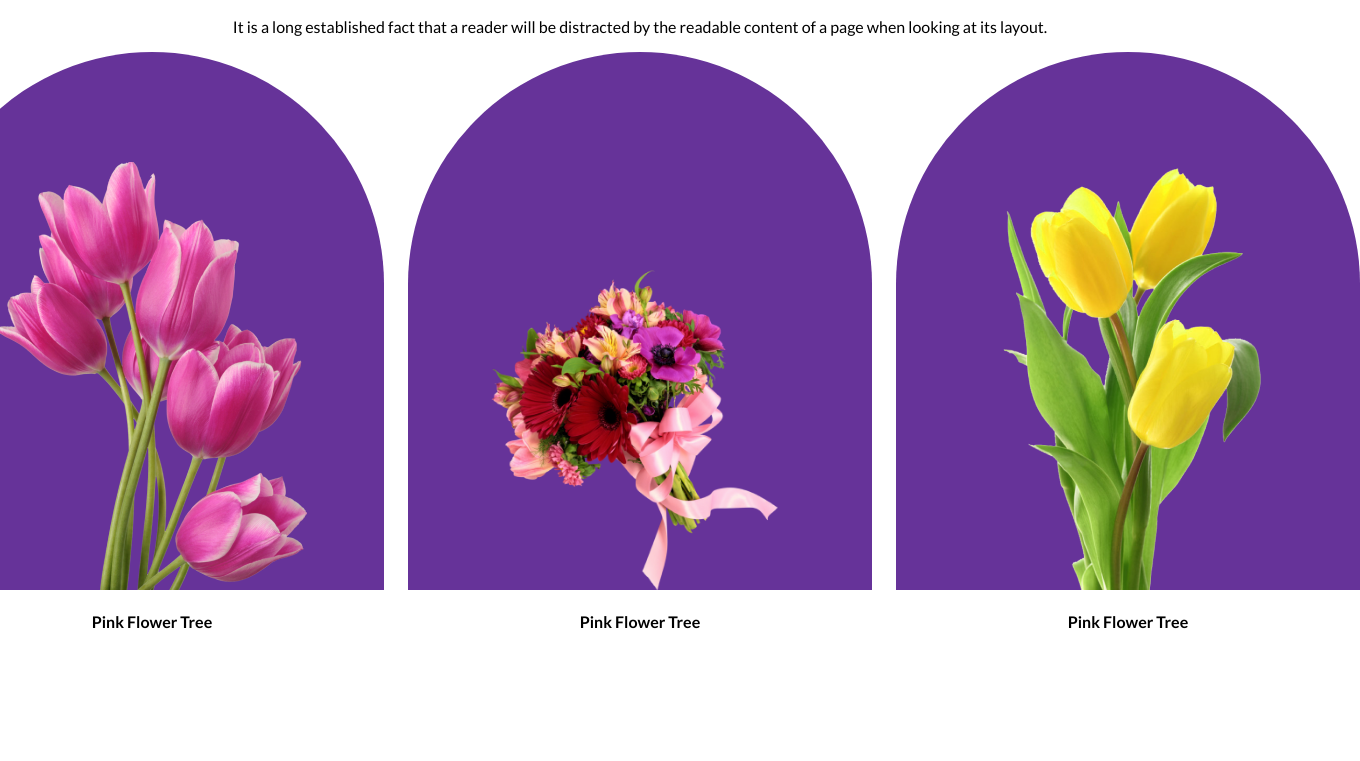
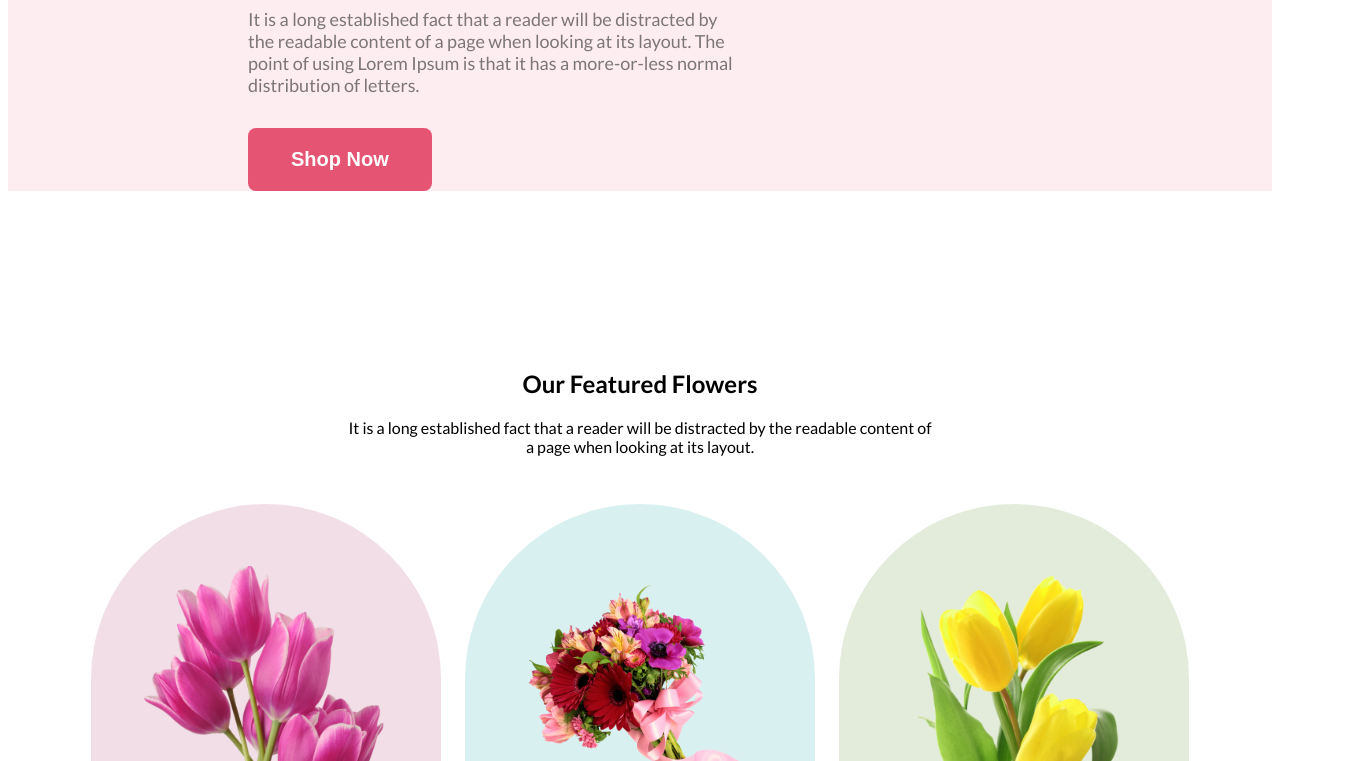
Before and after one commit to HabibShamun/FlowerShop-Website, a plain HTML site: page index.html in a window 1280 px wide. Shown: the part 637-1398 px from the top of the page, 1360 px wide, since content can reach past the window. Before the commit the page ends 1297 px from the top, so only its background shows below. Drawn offline with Linux system fonts and the light colour scheme.

Commit message:
added the featured section

```diff
--- a/index.html
+++ b/index.html
@@ -21,26 +21,28 @@
     </header>
     <main>
         <section class="featured">
-            <div class="featured-content"></div>
-            <h2>Our Featured Flowers</h2>
+            <div class="featured-content">
+                <h2>Our Featured Flowers</h2>
             <p>It is a long established fact that a reader will be distracted by the readable content of a page when looking at its layout.</p>
+            </div>
+
         <div class="img-container">
             <div >
-                <div class="img-card">
+                <div class="img-card" id="first-img">
                     <img src="./Flower Asset/pngwing 6.png" alt="">
                 </div>
 
                 <h4>Pink Flower Tree</h4>
             </div>
             <div >
-                <div class="img-card">
+                <div class="img-card" id="middle-img">
                     <img src="./Flower Asset/pngwing 5.png" alt="">
                 </div>
 
                 <h4>Pink Flower Tree</h4>
             </div>
             <div >
-                <div class="img-card">
+                <div class="img-card" id="last-img">
                     <img src="./Flower Asset/pngwing 7.png" alt="">
                 </div>
 
--- a/style.css
+++ b/style.css
@@ -29,6 +29,7 @@ display: flex;
 justify-content: center;
 align-items: center;
 gap: 100PX;
+padding: 50px 240px 0;
 }
  .banner-content{
     max-width: 708px;
@@ -51,10 +52,12 @@ gap: 100PX;
   margin-bottom: 32px;
 }
 /* main*/
-.featured{
+
+.featured-content{
+    margin: 0 auto;
     text-align: center;
-}
-.featured-content{
+    margin-top: 178px;
+    margin-bottom: 48px;
     max-width: 594px;
 
 }
@@ -69,10 +72,21 @@ gap: 100PX;
     flex-direction: column;
     align-items: center;
     justify-content: end;
-    width: 464px;
-    height: 538px;
+    width: 350px;
+    height: 400px;
     border-radius: 250px 250px 0px 0px;
     background-color: rebeccapurple;
+}
+#first-img{
+    background-color: rgba(167, 33, 98, 0.15);
+}
+
+#middle-img{
+    justify-content: center;
+    background-color: rgba(5, 151, 160, 0.15);
+}
+#last-img{
+    background-color: rgba(71, 125, 17, 0.15);
 }
 .featured img{
     max-width: 70%;
@@ -83,10 +97,13 @@ gap: 100PX;
         flex-direction: column;
         padding: 0;
     }
-     .banner-img{
-    max-width: 100%;
+
+
     .featured .img-container{
         flex-direction: column;
+        justify-content: center;
     }
- }
+    .featured .img-container{
+        text-align: center;
+    }
 }
```
